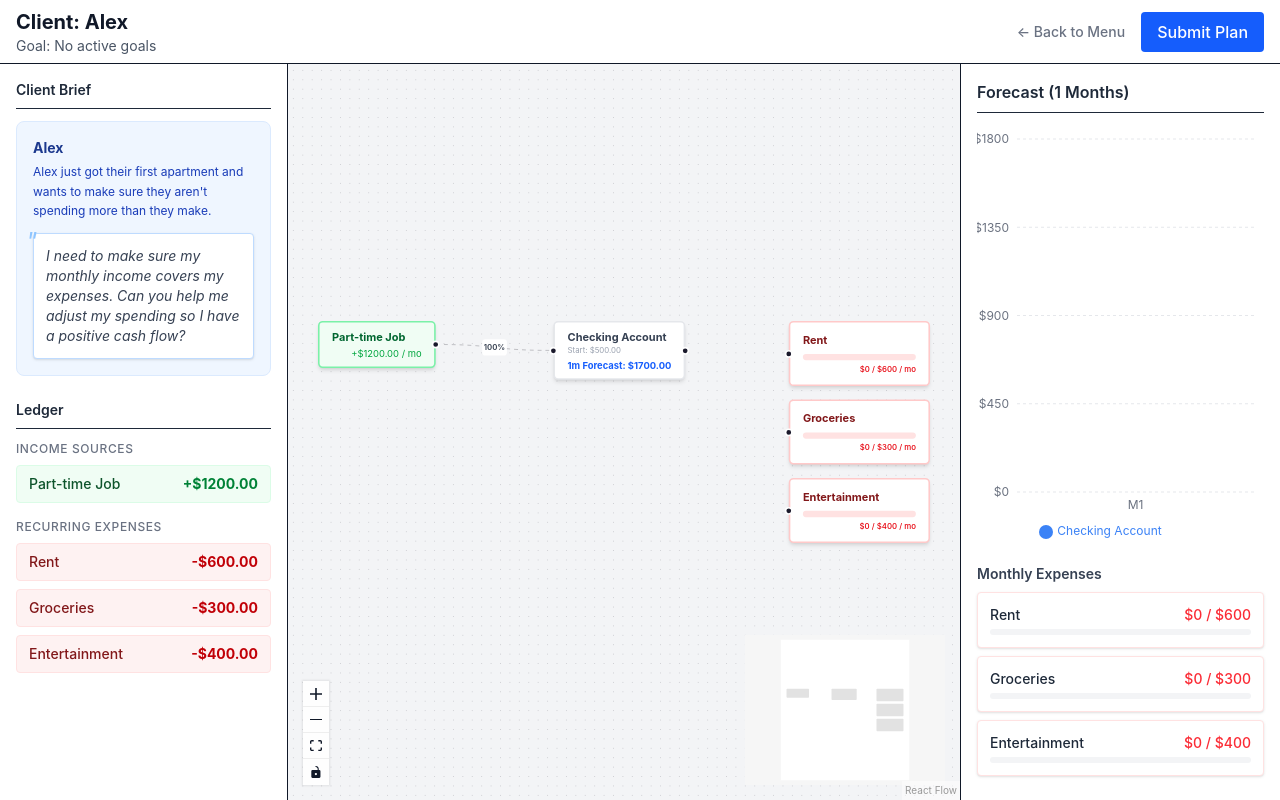
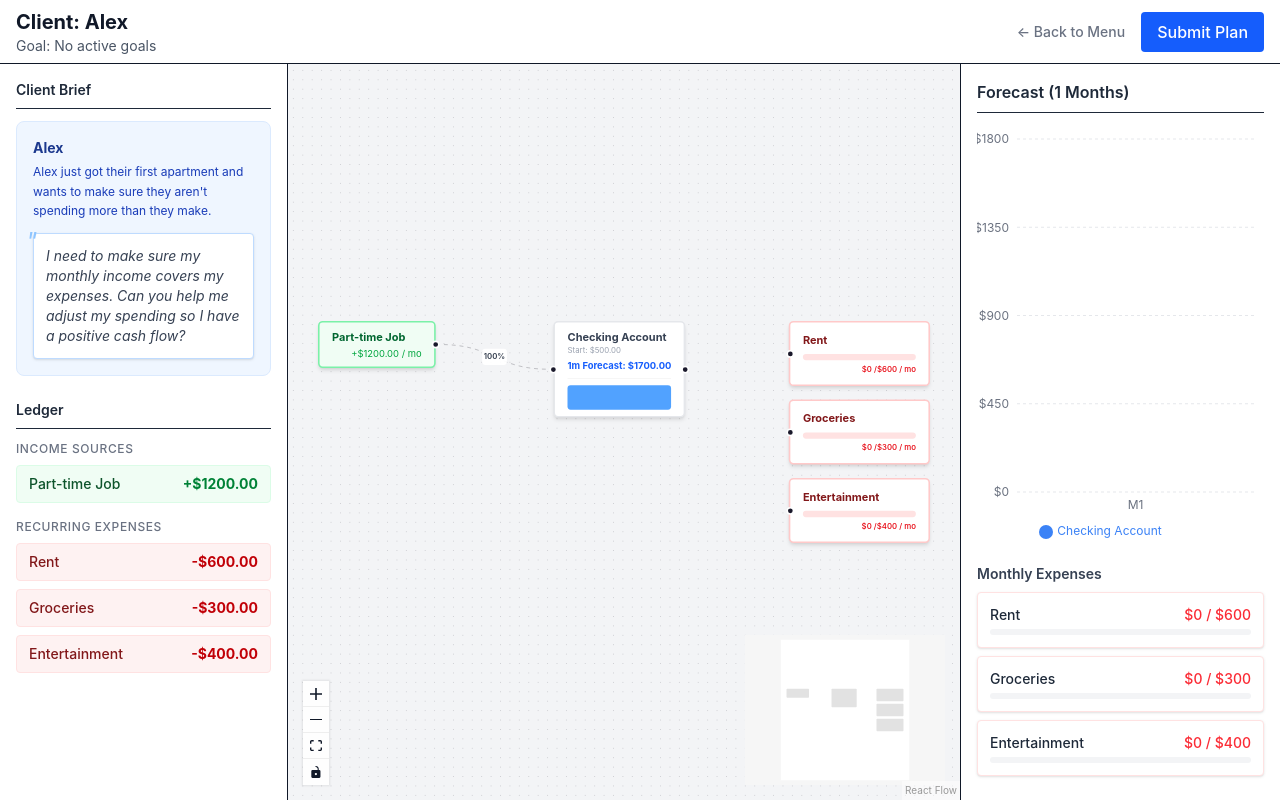
Before and after one commit to BrandonMCoffey/personal-finance-sim, a React (Vite) app: page / in a window 1280 px wide. Both pictures are taken after a click on the element 280 px from the left and 267 px from the top of the page. Built offline with nearby package versions, Linux system fonts and the light colour scheme.

Commit message:
Bug fixes and cleanup logic

```diff
--- a/src/components/canvas/FlowSandbox.tsx
+++ b/src/components/canvas/FlowSandbox.tsx
@@ -6,9 +6,12 @@ import {
   Background,
   useNodesState,
   useEdgesState,
+  ReactFlowProvider,
+  useReactFlow,
 } from '@xyflow/react';
 import type { Connection, Node, Edge } from '@xyflow/react';
 import '@xyflow/react/dist/style.css';
+
 import { useFinanceStore } from '../../store/financeStore';
 import { generateForecast } from '../../engines/forecast';
 import { CanvasControls } from './CanvasControls';
@@ -25,7 +28,8 @@ const nodeTypes = {
   expense: ExpenseNode,
 };
 
-export function FlowSandbox() {
+function FlowSandboxInner() {
+  const { getIntersectingNodes } = useReactFlow();
   const [nodes, setNodes, onNodesChange] = useNodesState<Node>([]);
   const [edges, setEdges, onEdgesChange] = useEdgesState<Edge>([]);
   const [selectedEdgeId, setSelectedEdgeId] = useState<string | null>(null);
@@ -40,42 +44,80 @@ export function FlowSandbox() {
     const forecasts = generateForecast(accounts, incomes, transferRules, goals, expenses, forecastMonths);
     const finalSnapshot = forecasts[forecasts.length - 1];
 
+    const childrenMap: Record<string, string[]> = {};
+    accounts.forEach(a => childrenMap[a.id] = []);
+
+    const snappedMap: Record<string, { parentId: string, stackIndex: number }> = {};
+
+    [...expenses, ...goals].forEach(item => {
+      const rules = transferRules.filter(r => r.destinationId === item.id);
+      if (rules.length === 1 && accounts.find(a => a.id === rules[0].sourceId)) {
+        const pId = rules[0].sourceId;
+        snappedMap[item.id] = { parentId: pId, stackIndex: childrenMap[pId].length };
+        childrenMap[pId].push(item.id);
+      }
+    });
+
     const newNodes: Node[] = [
       ...incomes.map((inc, i) => ({
         id: inc.id, type: 'income', position: { x: 50, y: 50 + i * 100 }, data: { name: inc.name, amount: inc.amount }
       })),
-      ...accounts.map((acc, i) => ({
+      ...accounts.map((acc, i) => {
+        const history = forecasts.map(snap => ({
+          month: snap.month, balance: snap.accountBalances[acc.id],
+          in: snap.accountFlows[acc.id].in, out: snap.accountFlows[acc.id].out
+        }));
+
+        return {
           id: acc.id, type: 'account', position: { x: 350, y: 50 + i * 120 },
           data: {
-          name: acc.name,
-          balance: acc.balance,
-          forecastBalance: finalSnapshot ? finalSnapshot.accountBalances[acc.id] : acc.balance,
-          forecastMonths
+            name: acc.name, balance: acc.balance, forecastBalance: finalSnapshot ? finalSnapshot.accountBalances[acc.id] : acc.balance,
+            forecastMonths, accountType: acc.type, history
           }
-      })),
-      ...goals.map((goal, i) => ({
-        id: goal.id, type: 'goal', position: { x: 650, y: 50 + i * 100 },
+        };
+      }),
+      ...goals.map((goal, i) => {
+        const snap = snappedMap[goal.id];
+        return {
+          id: goal.id, type: 'goal', parentId: snap?.parentId,
+          position: snap ? { x: 0, y: 130 + snap.stackIndex * 90 } : { x: 650, y: 50 + i * 100 },
           data: {
-          name: goal.name, targetAmount: goal.targetAmount,
+            id: goal.id, name: goal.name, targetAmount: goal.targetAmount,
             currentAmount: finalSnapshot ? finalSnapshot.goalProgress[goal.id] : 0,
-          hitMonth: finalSnapshot ? finalSnapshot.goalHitMonths[goal.id] : undefined
+            hitMonth: finalSnapshot ? finalSnapshot.goalHitMonths[goal.id] : undefined,
+            isSnapped: !!snap
           }
-      })),
-      ...expenses.map((exp, i) => ({
-        id: exp.id, type: 'expense', position: { x: 650, y: 50 + (goals.length + i) * 100 },
+        };
+      }),
+      ...expenses.map((exp, i) => {
+        const snap = snappedMap[exp.id];
+        return {
+          id: exp.id, type: 'expense', parentId: snap?.parentId,
+          position: snap ? { x: 0, y: 130 + snap.stackIndex * 130 } : { x: 650, y: 50 + (goals.length + i) * 100 },
           data: {
-          id: exp.id,
-          name: exp.name, targetAmount: exp.amount,
+            id: exp.id, name: exp.name, targetAmount: exp.amount,
             currentAmount: finalSnapshot ? finalSnapshot.expenseProgress[exp.id] : 0,
-          isFixed: exp.isFixed,
-          maxValue: exp.maxValue
+            isSnapped: !!snap
           }
-      }))
+        };
+      })
     ];
 
     setNodes((currentNodes) => newNodes.map(newNode => {
       const existing = currentNodes.find(n => n.id === newNode.id);
-      return existing ? { ...newNode, position: existing.position } : newNode;
+      if (existing) {
+        const wasChild = !!existing.parentId;
+        const isChild = !!newNode.parentId;
+
+        if (wasChild && !isChild && (existing as any).positionAbsolute) {
+          return { ...newNode, position: (existing as any).positionAbsolute };
+        }
+        if (isChild) {
+          return { ...newNode };
+        }
+        return { ...newNode, position: existing.position };
+      }
+      return newNode;
     }));
 
     const newEdges: Edge[] = [];
@@ -84,28 +126,25 @@ export function FlowSandbox() {
       if (inc.routings) {
         inc.routings.forEach((route) => {
           newEdges.push({
-            id: `inc|${inc.id}|${route.destinationId}`,
-            source: inc.id,
-            target: route.destinationId,
-            animated: true,
-            label: route.type === 'percentage' ? `${route.amount}%` : `$${route.amount}`,
+            id: `inc|${inc.id}|${route.destinationId}`, source: inc.id, target: route.destinationId,
+            animated: true, label: route.type === 'percentage' ? `${route.amount}%` : `$${route.amount}`,
           });
         });
       }
     });
 
     transferRules.forEach(rule => {
+      if (!snappedMap[rule.destinationId]) {
+        const isCash = accounts.find(a => a.id === rule.sourceId)?.type === 'cash';
         newEdges.push({
-        id: `rule|${rule.id}`,
-        source: rule.sourceId,
-        target: rule.destinationId,
-        animated: true,
-        label: rule.type === 'percentage' ? `${rule.amount}%` : `$${rule.amount}`,
+          id: `rule|${rule.id}`, source: rule.sourceId, target: rule.destinationId,
+          animated: true, label: isCash ? 'Deposit' : (rule.type === 'percentage' ? `${rule.amount}%` : `$${rule.amount}`),
         });
+      }
     });
 
     setEdges(newEdges);
-  }, [accounts, incomes, goals, expenses, transferRules, setNodes, setEdges]);
+  }, [accounts, incomes, goals, expenses, transferRules, forecastMonths, setNodes, setEdges]);
 
   const onConnect = useCallback((params: Connection) => {
     const { source, target } = params;
@@ -118,66 +157,78 @@ export function FlowSandbox() {
 
     if (sourceNode.type === 'income' && isValidTarget) {
       const targetExpense = expenses.find(e => e.id === target);
-      if (targetExpense) {
-        addIncomeRoute(source, target, targetExpense.amount, 'fixed');
+      if (targetExpense) addIncomeRoute(source, target, targetExpense.amount, 'fixed');
+      else addIncomeRoute(source, target);
+    }
+    else if (sourceNode.type === 'account' && isValidTarget) {
+      const sourceAcc = accounts.find(a => a.id === source);
+      const targetExpense = expenses.find(e => e.id === target);
+      const targetGoal = goals.find(g => g.id === target);
+
+      if (sourceAcc?.type === 'cash') addTransferRule(source, target, 100, 'percentage');
+      else if (targetExpense) addTransferRule(source, target, targetExpense.amount, 'fixed');
+      else if (targetGoal) addTransferRule(source, target, Math.min(100, targetGoal.targetAmount), 'fixed');
+      else addTransferRule(source, target, 10, 'percentage');
+    }
+  }, [nodes, expenses, goals, accounts, addIncomeRoute, addTransferRule]);
+
+  const onNodeDragStop = useCallback((event: any, node: Node) => {
+    if (node.type !== 'expense' && node.type !== 'goal') return;
+
+    const intersections = getIntersectingNodes(node);
+    const accountNode = intersections.find(n => n.type === 'account');
+
+    if (accountNode) {
+      if (node.parentId === accountNode.id) return;
+
+      const existingRules = transferRules.filter(r => r.destinationId === node.id);
+      existingRules.forEach(r => removeTransferRule(r.id));
+
+      const targetAmount = node.type === 'expense' ? expenses.find(e=>e.id===node.id)?.amount : goals.find(g=>g.id===node.id)?.targetAmount;
+      addTransferRule(accountNode.id, node.id, targetAmount ? Math.min(10000, targetAmount) : 100, 'fixed');
     } else {
-        addIncomeRoute(source, target);
-      }
-    } else if (sourceNode.type === 'account' && isValidTarget) {
-      const targetExpense = expenses.find(e => e.id === target);
-      if (targetExpense) {
-        addTransferRule(source, target, targetExpense.amount, 'fixed');
-      } else {
-        addTransferRule(source, target, 10, 'percentage');
+      if (node.parentId) {
+        const existingRules = transferRules.filter(r => r.destinationId === node.id);
+        existingRules.forEach(r => removeTransferRule(r.id));
       }
     }
-  }, [nodes, expenses, addIncomeRoute, addTransferRule]);
+  }, [getIntersectingNodes, transferRules, expenses, goals, removeTransferRule, addTransferRule]);
 
-  const onEdgeClick = useCallback((event: React.MouseEvent, edge: Edge) => {
-    setSelectedEdgeId(edge.id);
-  }, []);
+  const onEdgeClick = useCallback((event: React.MouseEvent, edge: Edge) => { setSelectedEdgeId(edge.id); }, []);
 
   const onEdgesDelete = useCallback((deletedEdges: Edge[]) => {
     deletedEdges.forEach(edge => {
-      if (edge.id.startsWith('inc|')) {
-        const parts = edge.id.split('|');
-        const incomeId = parts[1];
-        const destId = parts[2];
-        removeIncomeRoute(incomeId, destId);
-      } else if (edge.id.startsWith('rule|')) {
-        const parts = edge.id.split('|');
-        removeTransferRule(parts[1]);
-      }
-
-      if (edge.id === selectedEdgeId) {
-        setSelectedEdgeId(null);
-      }
+      if (edge.id.startsWith('inc|')) removeIncomeRoute(edge.id.split('|')[1], edge.id.split('|')[2]);
+      else if (edge.id.startsWith('rule|')) removeTransferRule(edge.id.split('|')[1]);
+      if (edge.id === selectedEdgeId) setSelectedEdgeId(null);
     });
   }, [removeIncomeRoute, removeTransferRule, selectedEdgeId]);
 
   return (
-    <div className="w-full h-full" tabIndex={0}>
+    <>
       <ReactFlow
-        nodes={nodes}
-        edges={edges}
-        onNodesChange={onNodesChange}
-        onEdgesChange={onEdgesChange}
-        onConnect={onConnect}
-        onEdgeClick={onEdgeClick}
-        onEdgesDelete={onEdgesDelete}
-        deleteKeyCode={['Backspace', 'Delete']}
-        nodeTypes={nodeTypes}
-        fitView
+        nodes={nodes} edges={edges}
+        onNodesChange={onNodesChange} onEdgesChange={onEdgesChange}
+        onConnect={onConnect} onNodeDragStop={onNodeDragStop}
+        onEdgeClick={onEdgeClick} onEdgesDelete={onEdgesDelete}
+        deleteKeyCode={['Backspace', 'Delete']} nodeTypes={nodeTypes} fitView
       >
         <Controls />
         <MiniMap />
         <Background gap={12} size={1} />
         <CanvasControls />
-        <OutputEditorPanel
-          selectedEdgeId={selectedEdgeId}
-          onClose={() => setSelectedEdgeId(null)}
-        />
+        <OutputEditorPanel selectedEdgeId={selectedEdgeId} onClose={() => setSelectedEdgeId(null)} />
       </ReactFlow>
+    </>
+  );
+}
+
+export function FlowSandbox() {
+  return (
+    <div className="w-full h-full" tabIndex={0}>
+      <ReactFlowProvider>
+        <FlowSandboxInner />
+      </ReactFlowProvider>
     </div>
   );
 }
--- a/src/components/canvas/nodes/AccountNode.tsx
+++ b/src/components/canvas/nodes/AccountNode.tsx
@@ -6,27 +6,69 @@ interface AccountNodeProps {
     balance: number;
     forecastBalance: number;
     forecastMonths: number;
+    accountType: string;
+    history: { month: number; balance: number; in: number; out: number }[];
   };
 }
 
 export function AccountNode({ data }: AccountNodeProps) {
-  const isNegative = data.forecastBalance < 0;
+  const isCash = data.accountType === 'cash';
+  const isNegative = data.forecastBalance < 0 && !isCash;
+
+  let bgStyle = 'bg-white border-gray-200';
+  if (isNegative) bgStyle = 'bg-red-50 border-red-400';
+  else if (isCash) bgStyle = 'bg-green-50 border-green-200 shadow-[0_0_15px_rgba(34,197,94,0.15)]';
+
+  const handleColor = isCash ? 'bg-green-500' : 'bg-blue-400';
+  const barColor = isCash ? 'bg-green-500' : 'bg-blue-400';
+
+  const maxScale = Math.max(...data.history.map(h => Math.max(0, h.balance) + h.out), 100);
 
   return (
-    <div className={`px-4 py-2 shadow-md rounded-md border-2 min-w-[150px] ${isNegative ? 'bg-red-50 border-red-400' : 'bg-white border-gray-200'}`}>
-      {/* Input Handle (Left side) */}
-      <Handle type="target" position={Position.Left} className="w-3 h-3 bg-blue-400" />
+    <div className={`px-4 py-2 shadow-md rounded-md border-2 min-w-[160px] ${bgStyle}`}>
+      <Handle type="target" position={Position.Left} className={`w-3 h-3 ${handleColor}`} />
 
       <div className="flex flex-col">
-        <div className="text-sm font-bold text-gray-700">{data.name}</div>
-        <div className="text-gray-400 text-[10px]">Start: ${data.balance.toFixed(2)}</div>
-        <div className={`text-xs font-bold mt-1 ${isNegative ? 'text-red-600' : 'text-blue-600'}`}>
+        <div className={`text-sm font-bold ${isCash ? 'text-green-800' : 'text-gray-700'}`}>{data.name}</div>
+        <div className={`text-[10px] ${isCash ? 'text-green-600/80' : 'text-gray-400'}`}>Start: ${data.balance.toFixed(2)}</div>
+        <div className={`text-xs font-bold mt-1 ${isNegative ? 'text-red-600' : isCash ? 'text-green-700' : 'text-blue-600'}`}>
           {data.forecastMonths}m Forecast: ${data.forecastBalance.toFixed(2)}
         </div>
       </div>
 
-      {/* Output Handle (Right side) */}
-      <Handle type="source" position={Position.Right} className="w-3 h-3 bg-blue-400" />
+      <div className="mt-2 pt-2 border-t border-black/5 flex items-end justify-between h-10 w-full gap-[2px]">
+        {data.history.map((h) => {
+          const outHeight = (h.out / maxScale) * 100;
+          const balHeight = (Math.max(0, h.balance) / maxScale) * 100;
+
+          return (
+            <div
+              key={h.month}
+              className="flex-1 flex flex-col justify-end h-full hover:opacity-80 transition-opacity cursor-crosshair group relative"
+              title={`Month ${h.month}\nIn: $${h.in.toFixed(0)}\nOut: $${h.out.toFixed(0)}\nEnd: $${h.balance.toFixed(0)}`}
+            >
+              {h.out > 0 && (
+                <div
+                  className={`w-full bg-red-400 ${balHeight === 0 ? 'rounded-sm' : 'rounded-t-sm'}`}
+                  style={{ height: `${outHeight}%`, minHeight: outHeight > 0 ? '2px' : '0' }}
+                />
+              )}
+              {balHeight > 0 && (
+                <div
+                  className={`w-full ${barColor} ${h.out === 0 ? 'rounded-t-sm' : ''} rounded-b-sm`}
+                  style={{ height: `${balHeight}%`, minHeight: '2px' }}
+                />
+              )}
+
+              {h.balance < 0 && (
+                <div className="absolute -bottom-1.5 left-1/2 transform -translate-x-1/2 w-1 h-1 bg-red-600 rounded-full" />
+              )}
+            </div>
+          );
+        })}
+      </div>
+
+      <Handle type="source" position={Position.Right} className={`w-3 h-3 ${handleColor}`} />
     </div>
   );
 }
--- a/src/components/canvas/nodes/ExpenseNode.tsx
+++ b/src/components/canvas/nodes/ExpenseNode.tsx
@@ -7,8 +7,7 @@ interface ExpenseNodeProps {
     name: string;
     targetAmount: number;
     currentAmount: number;
-    isFixed: boolean;
-    maxValue?: number;
+    isSnapped: boolean;
   };
 }
 
@@ -23,24 +22,28 @@ export function ExpenseNode({ data }: ExpenseNodeProps) {
     const r = inc.routings?.find(route => route.destinationId === data.id && route.type === 'fixed');
     if (r) { incomingRule = r; isIncomeRule = true; sourceId = inc.id; break; }
   }
-
   if (!incomingRule) {
     const r = transferRules.find(rule => rule.destinationId === data.id && rule.type === 'fixed');
     if (r) { incomingRule = r; isIncomeRule = false; sourceId = r.sourceId; }
   }
 
   const isFunded = data.currentAmount >= data.targetAmount;
-  const sliderMax = data.maxValue !== undefined ? data.maxValue : data.targetAmount;
+  const sliderMax = Math.max(data.targetAmount * 1.5, incomingRule?.amount || 100);
   const fillPercentage = incomingRule ? Math.min((incomingRule.amount / sliderMax) * 100, 100) : 0;
 
   return (
-    <div className={`px-4 py-3 shadow-md rounded-md border-2 min-w-[180px] ${isFunded ? 'bg-red-50 border-red-400' : 'bg-white border-red-200'}`}>
+    <div className={`relative px-4 py-3 shadow-md rounded-md border-2 min-w-[180px] ${isFunded ? 'bg-red-50 border-red-400' : 'bg-white border-red-200'}`}>
+
+      {data.isSnapped && (
+        <div className="absolute -top-3 left-1/2 w-1.5 h-3 bg-gray-300 transform -translate-x-1/2 rounded-full"></div>
+      )}
+
       <style>{`
         .expense-slider::-webkit-slider-thumb { -webkit-appearance: none; appearance: none; width: 0; height: 0; }
         .expense-slider::-moz-range-thumb { width: 0; height: 0; border: 0; }
       `}</style>
 
-      <Handle type="target" position={Position.Left} className="w-3 h-3 bg-red-500" />
+      {!data.isSnapped && <Handle type="target" position={Position.Left} className="w-3 h-3 bg-red-500" />}
 
       <div className="flex justify-between items-center mb-1">
         <span className="text-sm font-bold text-red-900">{data.name}</span>
@@ -49,18 +52,13 @@ export function ExpenseNode({ data }: ExpenseNodeProps) {
       {/* Slider */}
       {incomingRule ? (
         <input
-          type="range"
-          min="0"
-          max={sliderMax}
-          value={incomingRule.amount}
-          disabled={data.isFixed}
+          type="range" min="0" max={sliderMax} value={incomingRule.amount}
           onChange={(e) => {
-            const clampedVal = Math.min(Number(e.target.value), sliderMax);
-            if (isIncomeRule) updateIncomeRoute(sourceId, data.id, clampedVal, 'fixed');
-            else updateTransferRule(incomingRule.id, clampedVal, 'fixed');
+            if (isIncomeRule) updateIncomeRoute(sourceId, data.id, Number(e.target.value), 'fixed');
+            else updateTransferRule(incomingRule.id, Number(e.target.value), 'fixed');
           }}
           style={{ background: `linear-gradient(to right, #ef4444 ${fillPercentage}%, #fee2e2 ${fillPercentage}%)` }}
-          className={`nodrag nopan expense-slider w-full h-2 mt-2 rounded-full transition-all appearance-none outline-none ${data.isFixed ? 'cursor-not-allowed opacity-70' : 'cursor-pointer'}`}
+          className="expense-slider w-full h-2 mt-2 rounded-full cursor-pointer transition-all appearance-none outline-none"
         />
       ) : (
         <div className="w-full bg-red-100 rounded-full h-2 mt-2">
@@ -72,7 +70,7 @@ export function ExpenseNode({ data }: ExpenseNodeProps) {
       )}
 
       <div className="text-[10px] text-red-600 text-right mt-1 font-medium">
-        ${data.currentAmount.toFixed(0)} / ${data.targetAmount.toFixed(0)} / mo
+        ${data.currentAmount.toFixed(0)} /${data.targetAmount.toFixed(0)} / mo
       </div>
     </div>
   );
```
Also changed, not shown: src/components/canvas/OutputEditorPanel.tsx (+8 -4 lines), src/components/canvas/nodes/GoalNode.tsx (+26 -24 lines), src/engines/forecast.ts (+10 -1 lines), src/engines/validation.ts (+14 -10 lines), 1 other file (tests, documents, lock files or other folders). Lines whose indentation alone changed are shown as unchanged.
